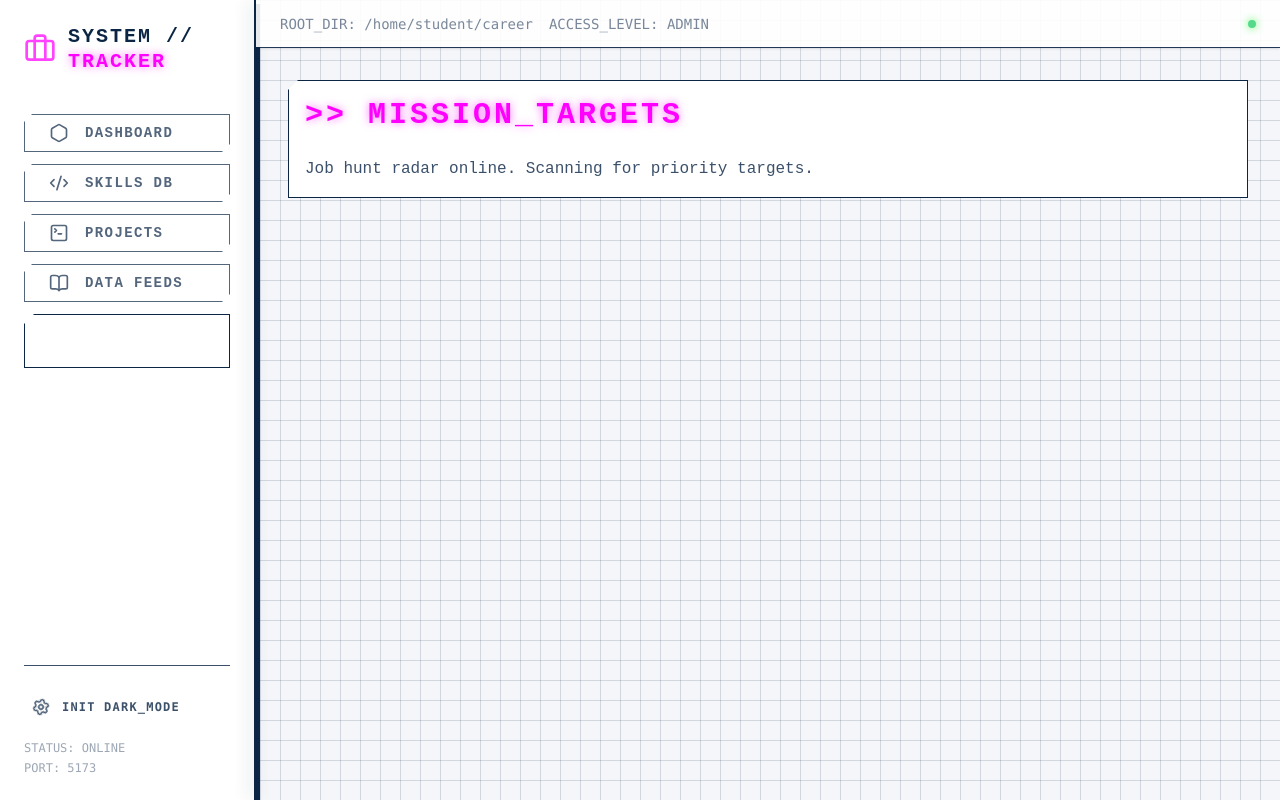
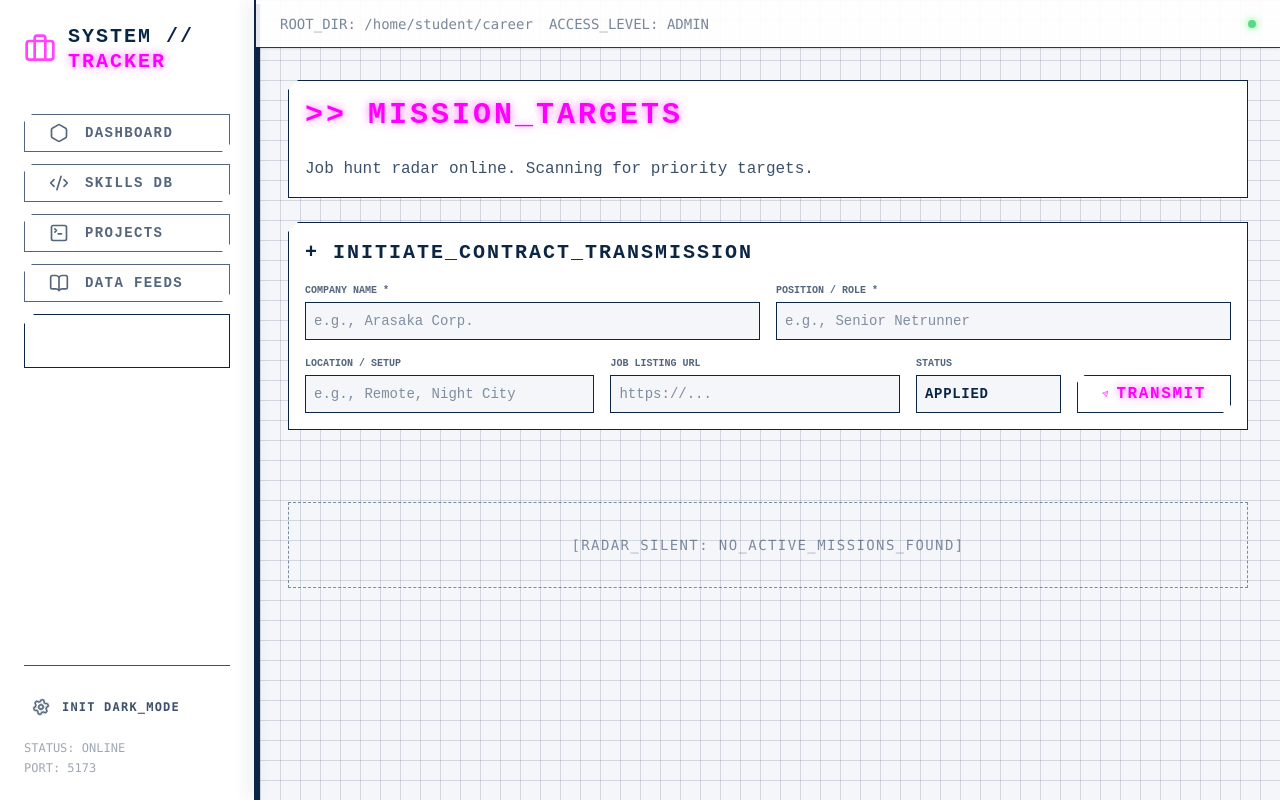
Before and after one commit to Vasiok11/pw-lab6, a React (Vite) app: page /jobs in a window 1280 px wide. Built offline with nearby package versions, Linux system fonts and the light colour scheme.

Commit message:
feat: integrate form and tracker cards into the Jobs page

```diff
--- a/src/pages/Jobs.jsx
+++ b/src/pages/Jobs.jsx
@@ -1,5 +1,12 @@
+import { useStore } from '../store/useStore';
+import AddJobForm from '../components/AddJobForm';
+import JobCard from '../components/JobCard';
+
 export default function Jobs() {
+  const jobs = useStore((state) => state.jobs);
+
   return (
+    <div className="flex flex-col gap-6">
       <div className="cyber-panel p-8">
         <h2 className="text-3xl font-black text-neon-pink uppercase tracking-widest mb-6">
           &gt;&gt; MISSION_TARGETS
@@ -8,5 +15,22 @@ export default function Jobs() {
           Job hunt radar online. Scanning for priority targets.
         </p>
       </div>
+
+      {/* Render the Add Job Form */}
+      <AddJobForm />
+
+      {/* Jobs Grid Display */}
+      {jobs && jobs.length > 0 ? (
+        <div className="grid grid-cols-1 md:grid-cols-2 lg:grid-cols-3 gap-6 mt-4">
+          {jobs.map((job) => (
+            <JobCard key={job.id} job={job} />
+          ))}
+        </div>
+      ) : (
+        <div className="p-8 text-center opacity-50 border border-dashed border-[var(--border-accent)] mt-4 font-mono uppercase tracking-widest text-sm">
+          [RADAR_SILENT: NO_ACTIVE_MISSIONS_FOUND]
+        </div>
+      )}
+    </div>
   );
 }
```
Lines whose indentation alone changed are shown as unchanged.
